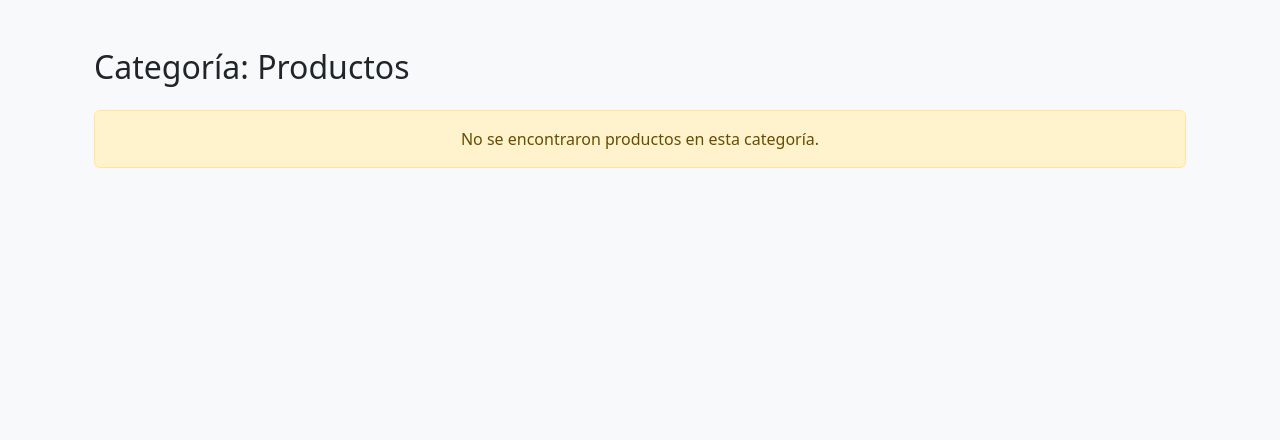
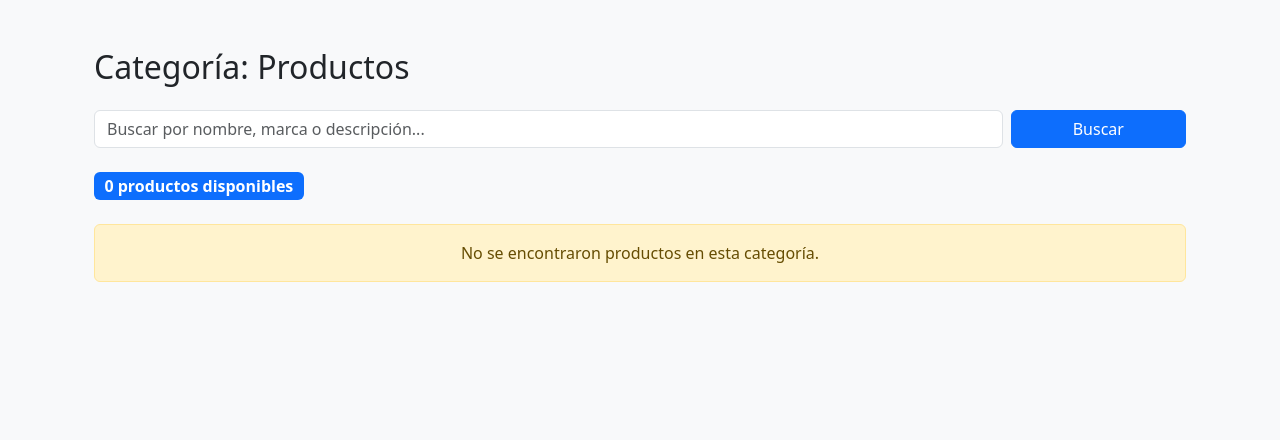
Before and after one commit to Villada-PG3/trabajo-practico-tienda-libre-leandrokunda, a Django app: page /categoria/1/ in a window 1280 px wide. Shown: the part 56-496 px from the top of the page. Run offline with Django 5.2, Linux system fonts and the light colour scheme; data that the repository does not hold is empty.

Commit message:
docs: consolidacion integradora y finalizacion del proyecto ecommerce

```diff
--- a/miapp/templates/miapp/categoria.html
+++ b/miapp/templates/miapp/categoria.html
@@ -4,27 +4,53 @@
 <div class="container my-4">
     <h2 class="mb-4">Categoría: {{ categoria.nombre|default:"Productos" }}</h2>
 
+    <form method="GET" action="{% url 'categoria' categoria.slug %}" class="row g-2 mb-4">
+        <div class="col-sm-9 col-md-10">
+            <input
+                type="text"
+                name="q"
+                value="{{ request.GET.q|default:'' }}"
+                class="form-control"
+                placeholder="Buscar por nombre, marca o descripción..."
+            >
+        </div>
+        <div class="col-sm-3 col-md-2">
+            <button type="submit" class="btn btn-primary w-100">Buscar</button>
+        </div>
+    </form>
+
+    <div class="d-flex justify-content-between align-items-center mb-4">
+        <span class="badge bg-primary fs-6">{{ page_obj.paginator.count }} productos disponibles</span>
+    </div>
+
     <div class="row">
         {% for producto in productos %}
             <div class="col-md-4 col-lg-3 mb-4">
-                <div class="card h-100 shadow-sm tarjeta-producto">
+                <div class="card h-100 shadow-sm tarjeta-producto position-relative overflow-hidden">
+
+                    <!-- Permite hacer clic en cualquier parte de la tarjeta para ir al detalle -->
+                    <a href="{% url 'detalle_producto' producto.pk %}" class="stretched-link" aria-label="Ver detalle de {{ producto.nombre }}"></a>
+
+                    <!-- Imagen del producto (altura de 160px) -->
                     {% if producto.imagen %}
-                        <img src="{{ producto.imagen.url }}" class="card-img-top" alt="{{ producto.nombre }}" style="height: 200px; object-fit: cover;">
+                        <img src="{{ producto.imagen.url }}" class="card-img-top" alt="{{ producto.nombre }}" style="height: 160px; object-fit: cover;">
                     {% else %}
-                        <div class="sin_imagen d-flex align-items-center justify-content-center text-muted" style="height: 200px;">
-                            <i class="bi bi-image fs-1"></i>
-                            <span class="text-white">Sin imagen</span>
+                        <div class="sin_imagen d-flex align-items-center justify-content-center bg-secondary text-white" style="height: 160px;">
+                            <i class="bi bi-image fs-1 me-2"></i>
+                            <span>Sin imagen</span>
                         </div>
                     {% endif %}
-                    <div class="card-body d-flex flex-column">
+
+                    <!-- Información del producto -->
+                    <div class="card-body d-flex flex-column p-3">
                         {% if producto.categoria %}
-                            <small class="text-uppercase text-muted fw-bold mb-1">{{ producto.categoria.nombre }}</small>
+                            <small class="text-uppercase text-muted fw-bold mb-1" style="font-size: 0.75rem;">{{ producto.categoria.nombre }}</small>
                         {% endif %}
-                        <h5 class="card-title fw-semibold">
-                            <a href="{% url 'detalle_producto' producto.pk %}" class="text-decoration-none text-dark">
-                                {{ producto.nombre }}
-                            </a>
+
+                        <h5 class="card-title fw-semibold text-dark mb-1 fs-6">
+                            {{ producto.nombre }}
                         </h5>
+
                         <p class="card-text text-primary fs-5 fw-bold mb-2">
                             {% if producto.precio %}
                                 ${{ producto.precio|floatformat:2 }}
@@ -32,25 +58,41 @@
                                 <span class="text-muted fs-6">Consultar precio</span>
                             {% endif %}
                         </p>
-                        <div class="mt-auto d-flex justify-content-between align-items-center">
+
+                        <div class="mt-auto mb-1">
                             {% if producto.stock > 0 %}
-                                <span class="badge bg-success">{{ producto.stock }} en stock</span>
+                                <span class="badge bg-success" style="font-size: 0.75rem;">{{ producto.stock }} en stock</span>
                             {% else %}
-                                <span class="badge bg-danger">Sin stock</span>
+                                <span class="badge bg-danger" style="font-size: 0.75rem;">Sin stock</span>
                             {% endif %}
-                            <div class="btn-group btn-group-sm" role="group" aria-label="Acciones del producto">
-                                {% if producto.stock > 0 %}
-                                    <a href="#" class="btn btn-outline-success">Comprar</a>
-                                {% else %}
-                                    <button class="btn btn-outline-secondary" disabled>Comprar</button>
-                                {% endif %}
-                                <a href="{% url 'detalle_producto' producto.pk %}" class="btn btn-outline-primary">Ver detalle</a>
-                            </div>
-                        </div>
-                        <div class="d-flex justify-content-between align-items-center mt-auto">
-                            <a href="{% url 'producto_editar' producto.pk %}" class="btn btn-outline-warning btn-sm">Editar</a>
                         </div>
                     </div>
+
+                    <!-- Botones al pie con bordes inferiores redondeados garantizados -->
+                    <div class="position-relative btn-group w-100" role="group" style="z-index: 2;">
+                        {% if user.is_authenticated %}
+                            <a href="{% url 'producto_editar' producto.pk %}"
+                               class="btn btn-outline-warning btn-sm py-1 fw-bold"
+                               style="border-top-left-radius: 0 !important; border-top-right-radius: 0 !important; border-bottom-right-radius: 0 !important; border-bottom-left-radius: 0.5rem !important;">
+                                Editar
+                            </a>
+                        {% endif %}
+
+                        {% if producto.stock > 0 %}
+                            <a href="#"
+                               class="btn btn-outline-success btn-sm py-1 fw-bold"
+                               style="border-top-left-radius: 0 !important; border-top-right-radius: 0 !important; border-bottom-right-radius: 0.5rem !important; border-bottom-left-radius: {% if user.is_authenticated %}0{% else %}0.5rem{% endif %} !important;">
+                                Comprar
+                            </a>
+                        {% else %}
+                            <button class="btn btn-outline-secondary btn-sm py-1 fw-bold"
+                                    style="border-top-left-radius: 0 !important; border-top-right-radius: 0 !important; border-bottom-right-radius: 0.5rem !important; border-bottom-left-radius: {% if user.is_authenticated %}0{% else %}0.5rem{% endif %} !important;"
+                                    disabled>
+                                Sin stock
+                            </button>
+                        {% endif %}
+                    </div>
+
                 </div>
             </div>
         {% empty %}
@@ -67,7 +109,7 @@
     <nav aria-label="Navegación por páginas" class="mt-4">
         <ul class="pagination justify-content-center">
             {% if page_obj.has_previous %}
-                <li class="page-item"><a class="page-link" href="?page={{ page_obj.previous_page_number }}">« Anterior</a></li>
+                <li class="page-item"><a class="page-link" href="?page={{ page_obj.previous_page_number }}{% if request.GET.q %}&q={{ request.GET.q|urlencode }}{% endif %}">« Anterior</a></li>
             {% else %}
                 <li class="page-item disabled"><span class="page-link">« Anterior</span></li>
             {% endif %}
@@ -76,12 +118,12 @@
                 {% if page_obj.number == num %}
                     <li class="page-item active"><span class="page-link">{{ num }}</span></li>
                 {% else %}
-                    <li class="page-item"><a class="page-link" href="?page={{ num }}">{{ num }}</a></li>
+                    <li class="page-item"><a class="page-link" href="?page={{ num }}{% if request.GET.q %}&q={{ request.GET.q|urlencode }}{% endif %}">{{ num }}</a></li>
                 {% endif %}
             {% endfor %}
 
             {% if page_obj.has_next %}
-                <li class="page-item"><a class="page-link" href="?page={{ page_obj.next_page_number }}">Siguiente »</a></li>
+                <li class="page-item"><a class="page-link" href="?page={{ page_obj.next_page_number }}{% if request.GET.q %}&q={{ request.GET.q|urlencode }}{% endif %}">Siguiente »</a></li>
             {% else %}
                 <li class="page-item disabled"><span class="page-link">Siguiente »</span></li>
             {% endif %}
--- a/miapp/views.py
+++ b/miapp/views.py
@@ -74,10 +74,18 @@ class CategoriaView(ListView):
     paginate_by = 6
 
     def get_queryset(self):
-        return Producto.objects.filter(
+        queryset = Producto.objects.filter(
             activo=True,
             categoria__slug=self.kwargs['slug']
         ).order_by("-id")
+        query = self.request.GET.get("q")
+        if query:
+            queryset = queryset.filter(
+                Q(nombre__icontains=query) |
+                Q(descripcion__icontains=query) |
+                Q(marca__icontains=query)
+            )
+        return queryset
 
     def get_context_data(self, **kwargs):
         context = super().get_context_data(**kwargs)
```
Also changed, not shown: miapp/templates/miapp/catalogo.html (+49 -37 lines), miapp/templates/miapp/home.html (+48 -26 lines), miapp/tests.py (+36 -8 lines).
